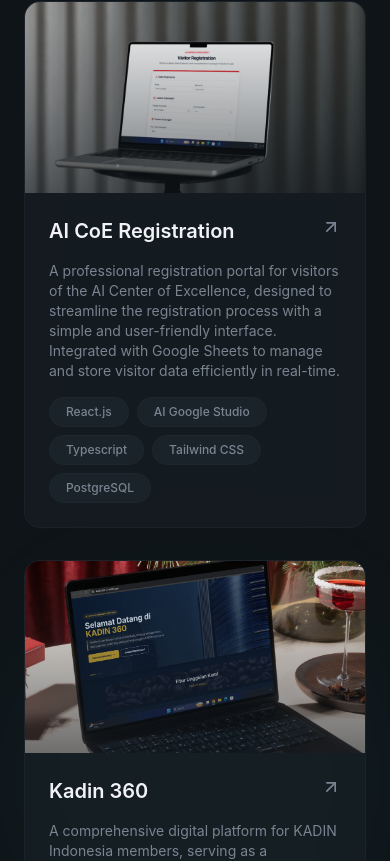
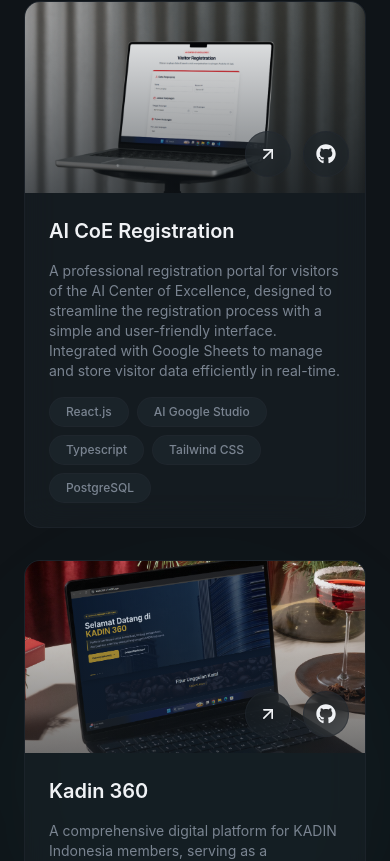
Before and after one commit to aduf2907/dev-portofolio, a React (Vite) app: page / in a window 390 px wide. Shown: the part 4131-4992 px from the top of the page. Built offline with nearby package versions, Linux system fonts and the light colour scheme.

Commit message:
update href ke contact + tampilan projects

```diff
--- a/src/layout/Navbar.jsx
+++ b/src/layout/Navbar.jsx
@@ -79,10 +79,11 @@
                 {link.label}
               </a>
             ))}
-
-            <Button onClick={() => setIsMobileMenuOpen(false)}>
-              Contact Me
-            </Button>
+            <a href="#contact">
+              <Button onClick={() => setIsMobileMenuOpen(false)}>
+                Contact Me
+              </Button>
+            </a>
           </div>
         </div>
       )}
--- a/src/sections/Projects.jsx
+++ b/src/sections/Projects.jsx
@@ -130,7 +130,7 @@
                  to-transparent opacity-60"
                 />
                 {/* Overlay Links */}
-                <div className="absolute inset-0 flex items-center justify-center gap-4 opacity-0 group-hover:opacity-100 transition-opacity duration-300">
+                <div className="absolute bottom-4 right-4 flex gap-3 opacity-100 md:opacity-0 md:group-hover:opacity-100 transition-all duration-300">
                   <a
                     href={project.link}
                     target="_blank"
@@ -154,12 +154,6 @@
                   <h3 className="text-xl font-semibold group-hover:text-primary transition-colors">
                     {project.title}
                   </h3>
-                  <ArrowUpRight
-                    className="w-5 h-5
-                  text-muted-foreground group-hover:text-primary
-                   group-hover:translate-x-1
-                   group-hover:-translate-y-1 transition-all"
-                  />
                 </div>
                 <p className="text-muted-foreground text-sm">
                   {project.description}
```
